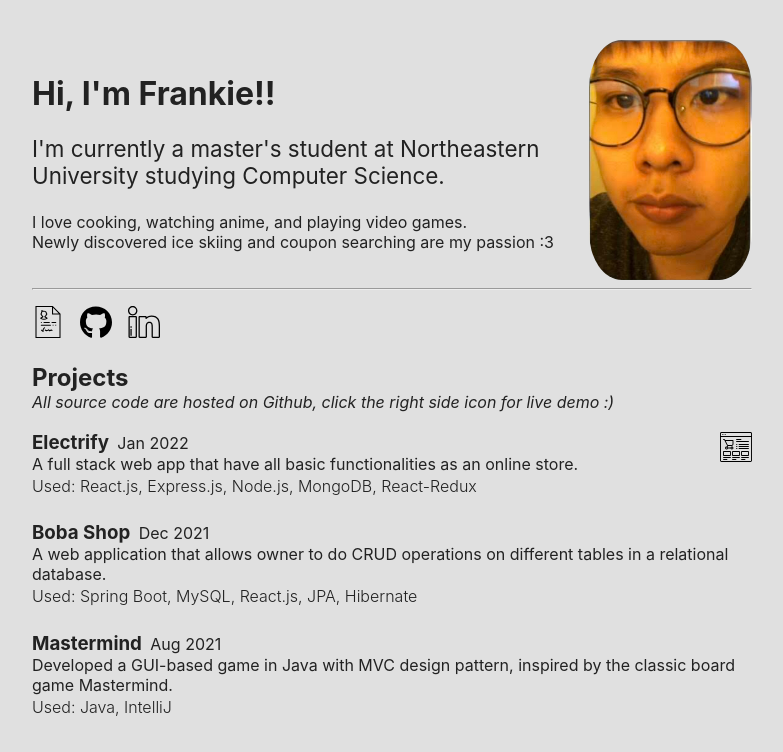
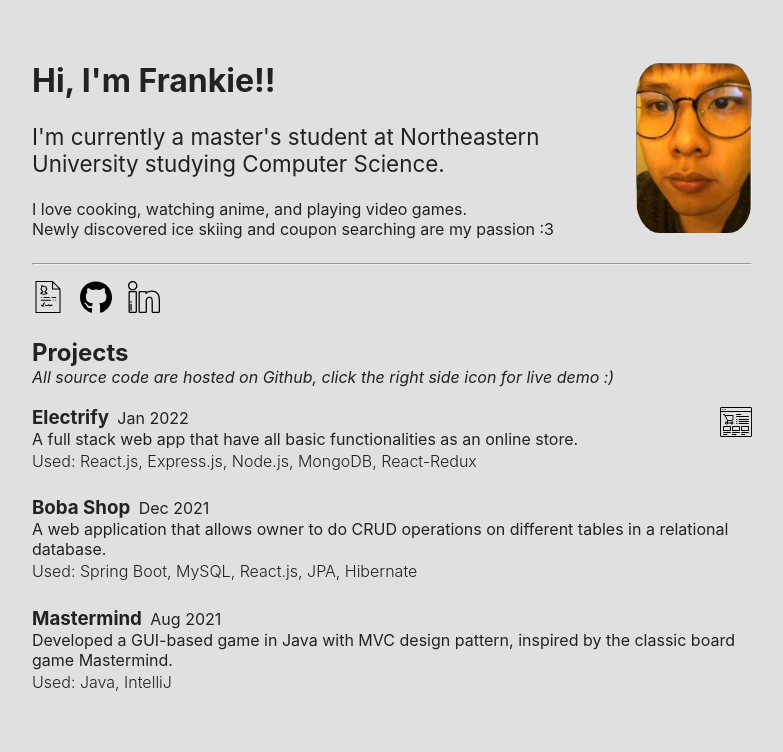
Before and after one commit to fankx/fankx.github.io, a website: page index.html in a window 1280 px wide. Shown: the whole page, without its empty margins (248-1031 px from the left). Drawn offline with Linux system fonts and the light colour scheme.

Commit message:
Reduced the size of the photo.

```diff
--- a/index.html
+++ b/index.html
@@ -25,8 +25,8 @@
           </div>
           <img
             class="photo"
-            width="240"
-            height="240"
+            width="170"
+            height="170"
             src="selfie.png"
             style="border-radius: 20%"
           />
```
